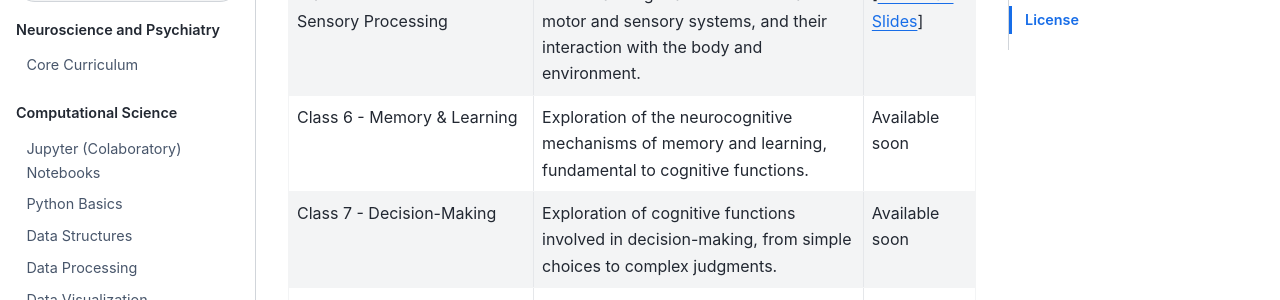
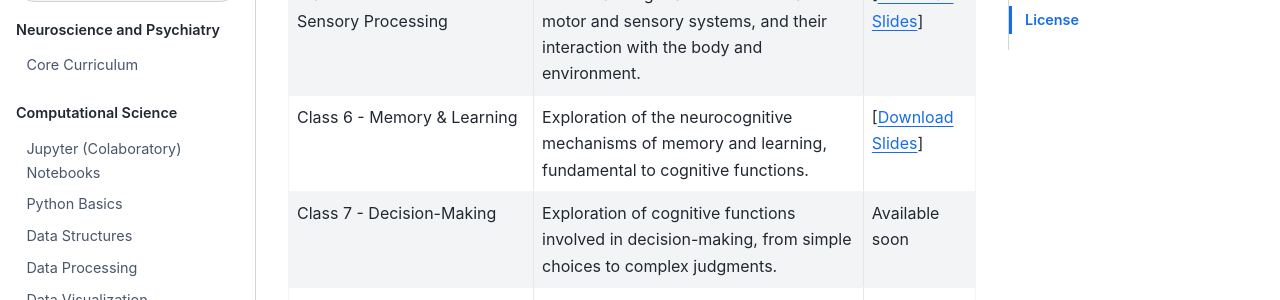
Before and after one commit to Center-for-Computational-Psychiatry/course_spice, a Jupyter Book: the page built from modules/index.md, in a window 1280 px wide and 900 px high, scrolled down 1389 px. Shown: the part 153-453 px from the top of the window. Built offline with Jupyter Book 1.0.4 settings and Sphinx 7.4.7 and the Sphinx Book theme 1.1.4, drawn with Linux system fonts in a browser that asks for light colours; pages that are not in the unit, such as notebooks, are missing from menus.

Commit message:
Update index.md

```diff
--- a/modules/index.md
+++ b/modules/index.md
@@ -27,7 +27,7 @@
 | Class 3 - From Classical to Computational Psychiatry | Overview of traditional psychiatry, its strengths and limitations, and the emergence of computational approaches. | [<a target="_blank" rel="noopener noreferrer" href="https://github.com/Center-for-Computational-Psychiatry/course_spice/blob/main/modules/resources/slides/SPICE2024_NeuroPsych_Class3.pdf">Download Slides</a>]|
 | Class 4 - Research Methods in Computational Psychiatry and Neuroscience | Comprehensive look at key research methods and best practices in the field. | [<a target="_blank" rel="noopener noreferrer" href="https://github.com/Center-for-Computational-Psychiatry/course_spice/blob/main/modules/resources/slides/SPICE2024_NeuroPsych_Class4.pdf">Download Slides</a>]|
 | Class 5 - Movement & Sensory Processing | Understanding brain functions related to motor and sensory systems, and their interaction with the body and environment. | [<a target="_blank" rel="noopener noreferrer" href="https://github.com/Center-for-Computational-Psychiatry/course_spice/blob/main/modules/resources/slides/SPICE2024_NeuroPsych_Class5.pdf">Download Slides</a>]|
-| Class 6 - Memory & Learning | Exploration of the neurocognitive mechanisms of memory and learning, fundamental to cognitive functions. | Available soon |
+| Class 6 - Memory & Learning | Exploration of the neurocognitive mechanisms of memory and learning, fundamental to cognitive functions. | [<a target="_blank" rel="noopener noreferrer" href="https://github.com/Center-for-Computational-Psychiatry/course_spice/blob/main/modules/resources/slides/SPICE2024_NeuroPsych_Class6.pdf">Download Slides</a>]|
 | Class 7 - Decision-Making | Exploration of cognitive functions involved in decision-making, from simple choices to complex judgments. | Available soon |
 | Class 8 - Metacognition | Examination of self-awareness processes involved in evaluating and adjusting one's thinking. | Available soon |
 | Class 9 - Ethics Journal Club: Science Communication | Examination of recent publications in the field and their media coverage. | Available soon |
```
